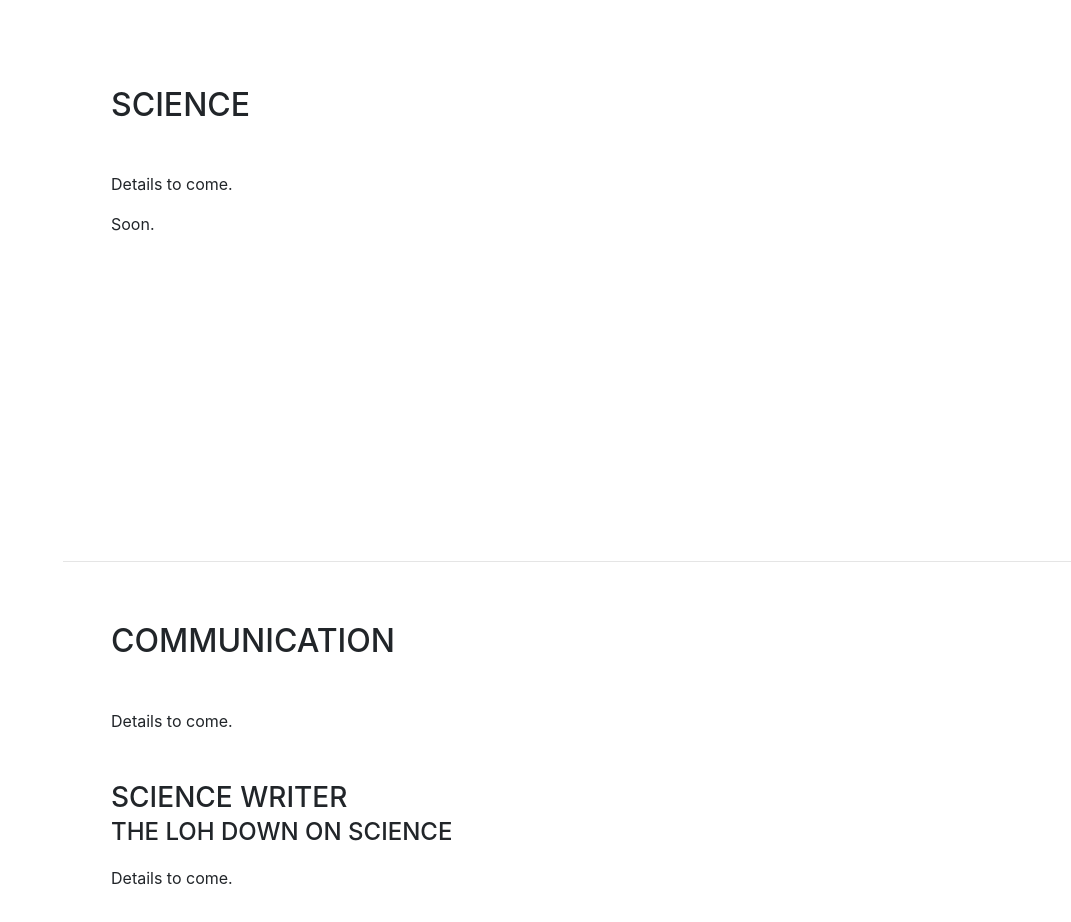
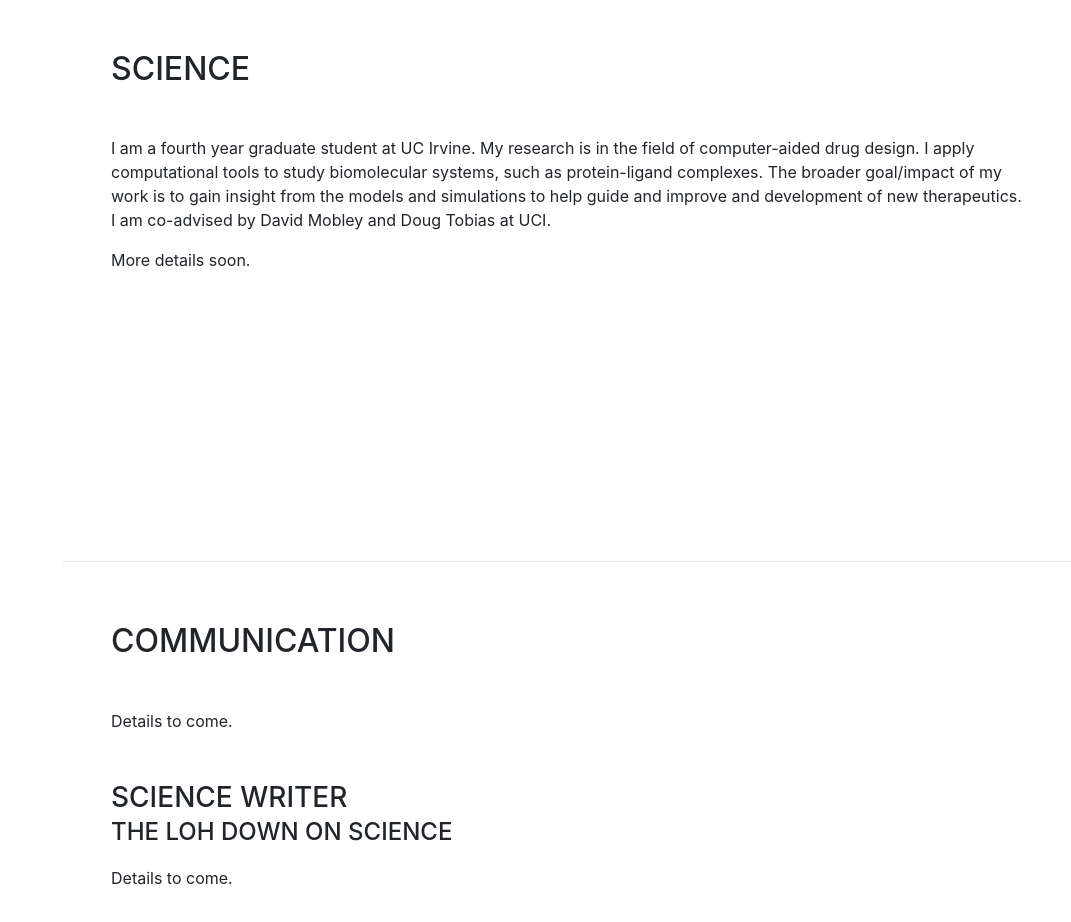
Before and after one commit to vtlim/vtlim.github.io, a website with bundled scripts: page index.html in a window 1280 px wide. Shown: the part 1040-1962 px from the top of the page, without its empty margins (209-1280 px from the left). Built offline with nearby package versions, Linux system fonts and the light colour scheme; a web font is replaced by a local one.

Commit message:
add details on science

```diff
--- a/index.html
+++ b/index.html
@@ -92,8 +92,8 @@
       <section class="resume-section p-3 p-lg-5 d-flex flex-column" id="experience">
         <div class="my-auto">
           <h2 class="mb-5">Science</h2>
-          <p>Details to come.</p>
-          <p class="mb-0">Soon.</p>
+          <p>I am a fourth year graduate student at UC Irvine. My research is in the field of computer-aided drug design. I apply computational tools to study biomolecular systems, such as protein-ligand complexes. The broader goal/impact of my work is to gain insight from the models and simulations to help guide and improve and development of new therapeutics. I am co-advised by David Mobley and Doug Tobias at UCI.</p>
+          <p class="mb-0">More details soon.</p>
 
         </div>
 
@@ -154,7 +154,7 @@
         <div class="my-auto">
           <h2 class="mb-5">Tech Transfer</h2>
 
-          <p>Details to come.</p>
+          <p>Details to come.<br></p>
 
           <div class="subheading mb-3">Technologies I've worked on</div>
           <ul class="fa-ul mb-0">
```
